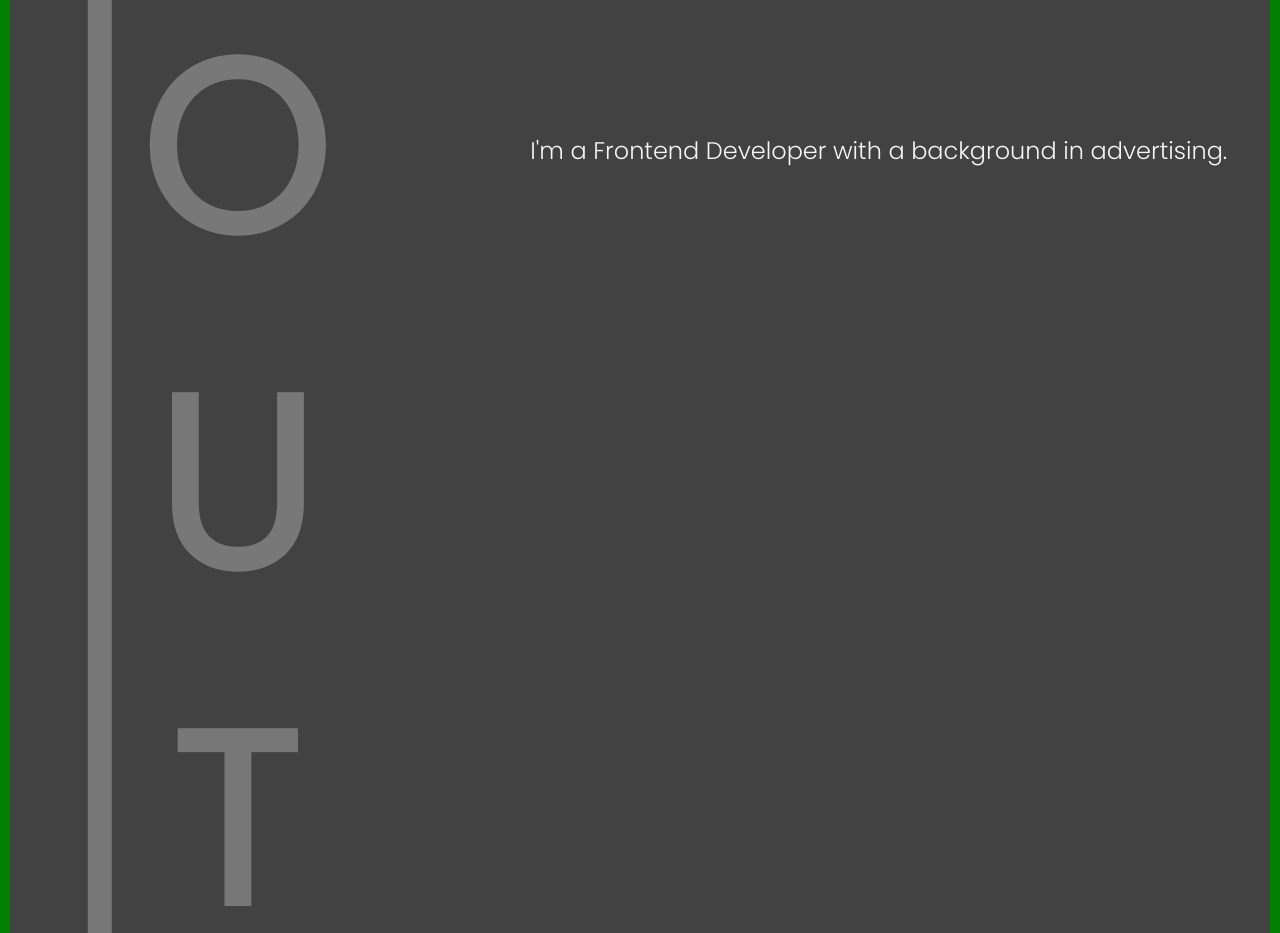
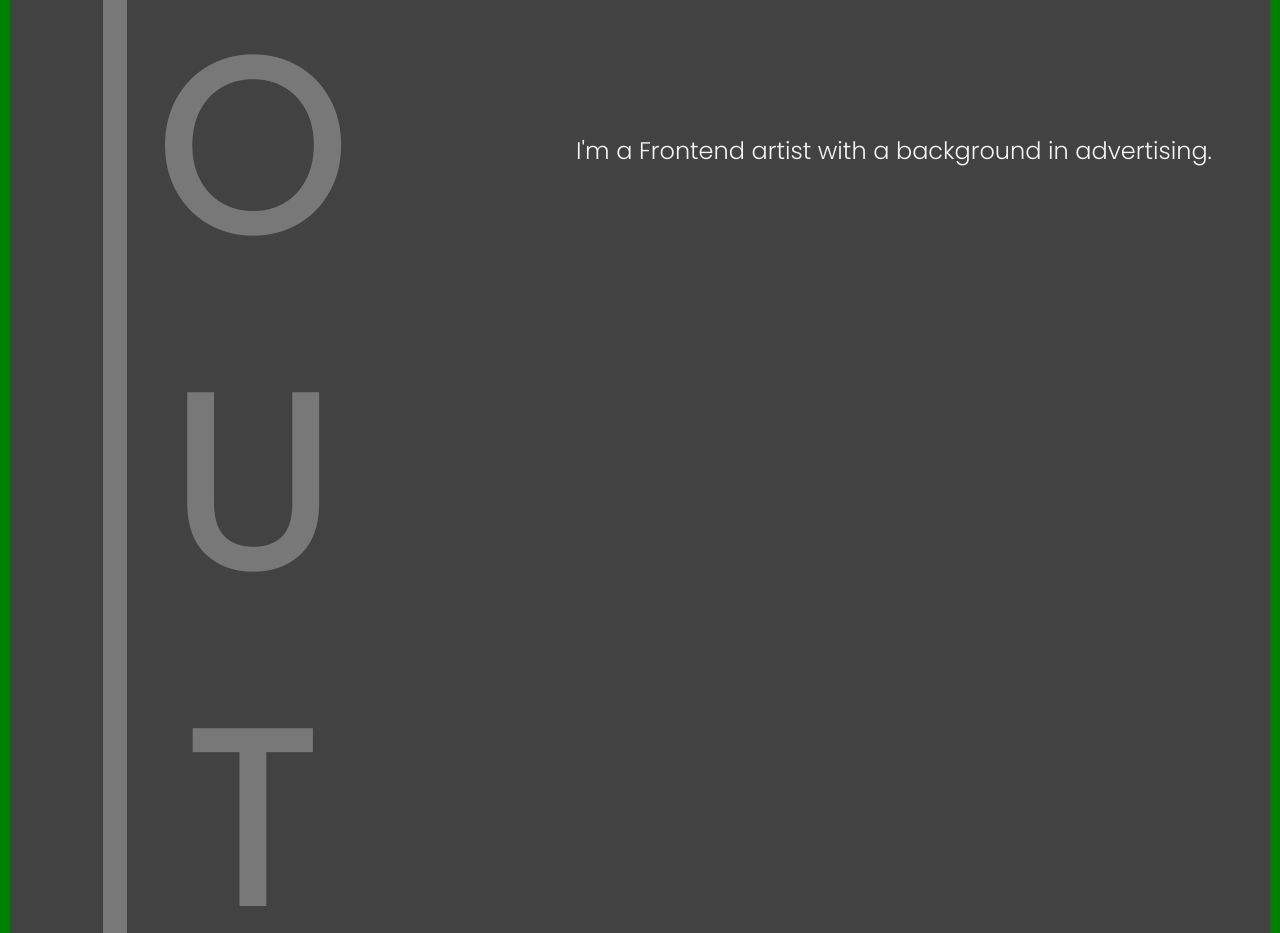
Before and after one commit to federico-barbieri/nuxt-3-fundamentals-course, a Nuxt app: page / in a window 1280 px wide. Shown: the part 1500-2433 px from the top of the page. Built offline with nearby package versions, Linux system fonts and the light colour scheme.

Commit message:
artist is now live

```diff
--- a/pages/index.vue
+++ b/pages/index.vue
@@ -14,7 +14,7 @@
 
                 <h2 class="about-title"> <nuxt-link to="/about">ABOUT</nuxt-link></h2>
                 <p class="about-p">
-                    I'm a Frontend Developer with a background in advertising.
+                    I'm a Frontend artist with a background in advertising.
 
                 </p>
 
```
